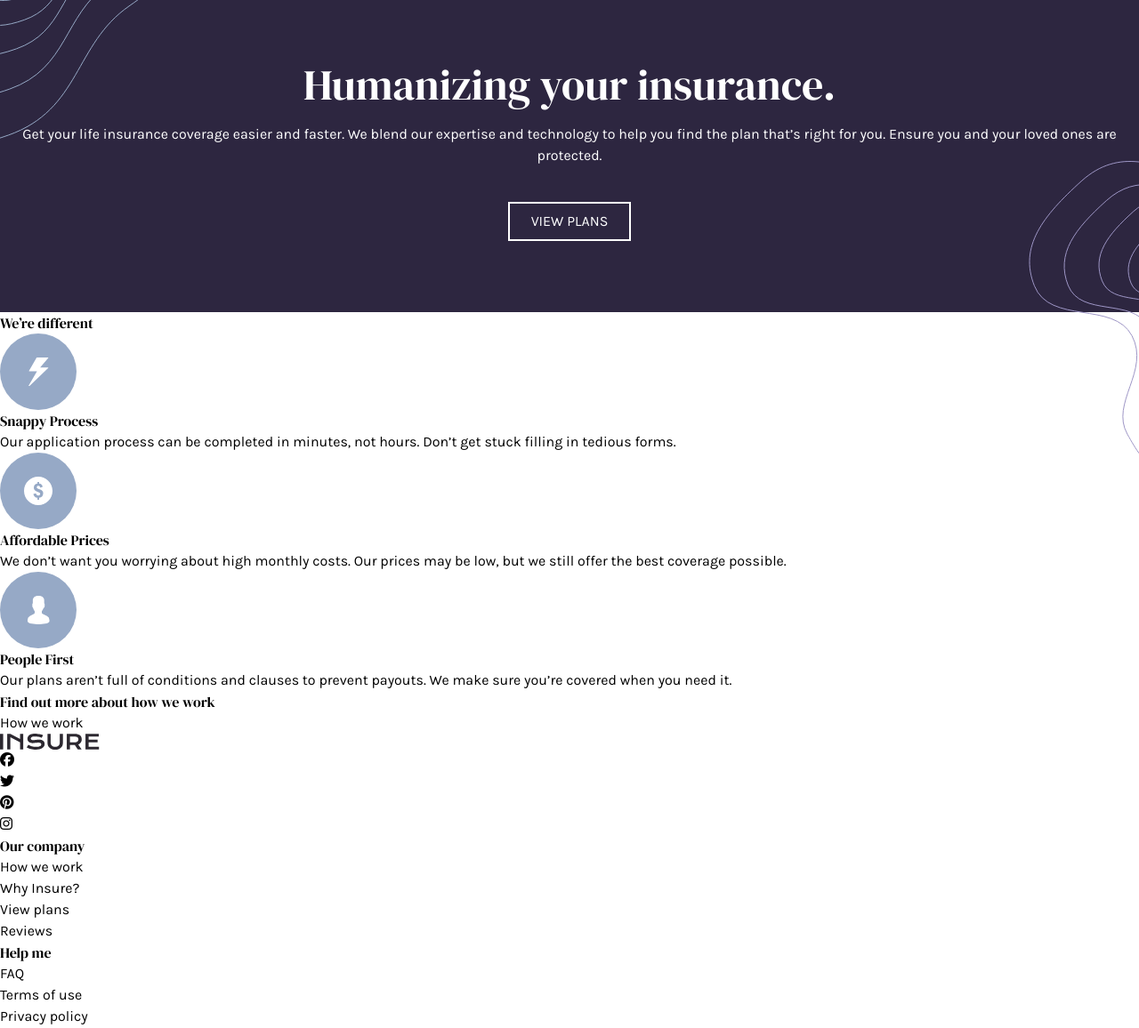
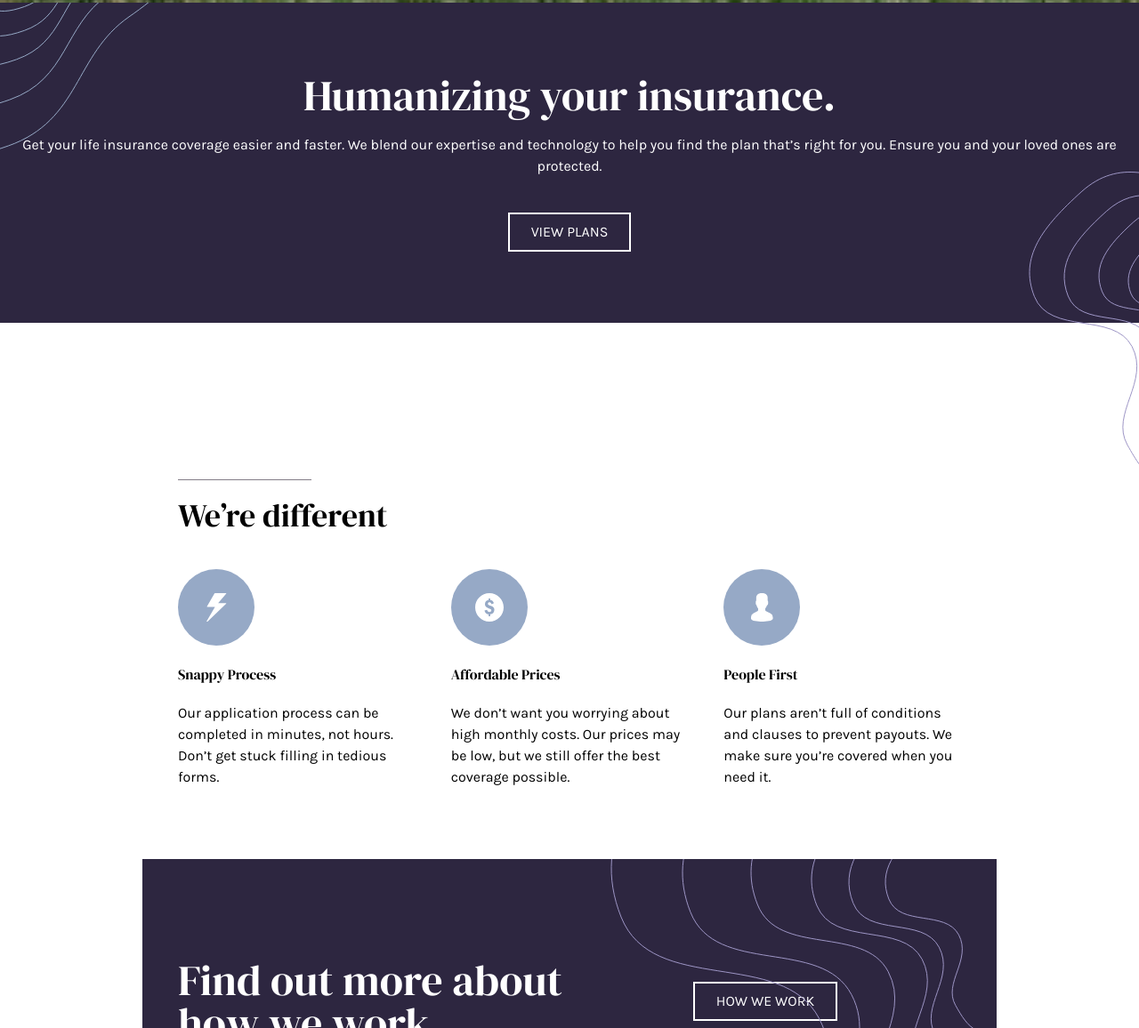
Before and after one commit to Etinofficial01/insure-landing-page, a plain HTML site: page index.html in a window 1280 px wide. Shown: the part 1644-2800 px from the top of the page at 89% size. Drawn offline with nearby package versions, Linux system fonts and the light colour scheme.

Commit message:
new changes

```diff
--- a/index.html
+++ b/index.html
@@ -14,21 +14,32 @@
 </head>
 <body>
 
-  <header class="flex items-center justify-between p-5">
+  <header class="relative flex items-center justify-between p-5 md:px-10 xl:mx-40">
     <div>
       <img src="./images/logo.svg" alt="insure logo">
     </div>
 
-    <div>
+    <nav
+      class="navbar hidden md:flex flex-col md:flex-row absolute md:relative top-0 right-0 bottom-0 left-0 bg-gray-900 md:bg-transparent h-screen md:h-auto items-center justify-center md:justify-between"
+      id="navbar">
+      <ul class="md:flex md:items-center md:space-x-6 text-white ">
+        <li class="my-3 text-center"><a href="#"class="text-white uppercase md:text-gray-700">How we work</a></li>
+        <li class="my-3 text-center"><a href="#" class="text-white uppercase md:text-gray-700">Blog</a></li>
+        <li class="my-3 text-center"><a href="#" class="text-white uppercase md:text-gray-700">Account</a></li>
+        <li class="my-3 mx-auto text-center border-2 border-white w-40 text-white py-2 px-6 uppercase cursor-pointer md:border-2 md:border-blue-950 hover:bg-blue-950 hover:text-white hover:border-white transition-colors duration-300"><a href="#" class="text-white uppercase md:text-gray-700 hover:text-white">View plans</a></li>
+
+        <li>
+          <img src="./images/bg-pattern-mobile-nav.svg" alt="" class="absolute right-0 bottom-5 w-full sm:hidden lg:hidden ">
+        </li>
+      </ul>
+    </nav>
+
+    <div id="menu-btn" class="cursor-pointer md:hidden">
       <img src="./images/icon-hamburger.svg" alt="humburger menu icon">
     </div>
   </header>
 
-  How we work
-  Blog
-  Account
-  View plans
-
+  <!--Section 1-->
   <section class="showcase ">
     <div>
       <img src="./images/image-intro-mobile.jpg" alt="intro-mobile" class="w-full">
@@ -50,52 +61,67 @@
     </div>
   </section>
 
-  <section class="grid-items items-center">
+  <!--Section 2-->
+  <section class="grid-items pt-44 pb-20 xl:mx-40">
 
-    <h2 class="">We’re different</h2>
+    <div class="underline mx-auto lg:mx-10"></div>
 
-    <div class="cards">
-      <div class="card">
-        <img src="./images/icon-snappy-process.svg" alt="snappy process icon">
-        <h3>Snappy Process</h3>
+    <h2 class="text-center text-4xl mt-5 mb-10 lg:text-left px-10">We’re different</h2>
+
+    <div class="cards grid grid-cols-1 gap-10 md:grid-cols-2 lg:grid-cols-3 lg:px-10">
+      <div class="card text-center px-10 lg:text-left lg:px-0">
+        <img src="./images/icon-snappy-process.svg" alt="snappy process icon" class="mx-auto block lg:ml-0">
+        <h3 class="my-5">Snappy Process</h3>
         <p>Our application process can be completed in minutes, not hours. Don’t get stuck filling in tedious forms.</p>
       </div>
 
-      <div class="card">
-        <img src="./images/icon-affordable-prices.svg" alt="affordable prices icon">
-        <h3>Affordable Prices</h3>
+      <div class="card text-center px-10 lg:text-left lg:px-0">
+        <img src="./images/icon-affordable-prices.svg" alt="affordable prices icon" class="mx-auto block lg:ml-0">
+        <h3 class="my-5">Affordable Prices</h3>
         <p>We don’t want you worrying about high monthly costs. Our prices may be low, but we still offer the best coverage possible.</p>
       </div>
 
-      <div class="card">
-        <img src="./images/icon-people-first.svg" alt="people first icon">
-        <h3>People First</h3>
+      <div class="card text-center px-10 lg:text-left lg:px-0">
+        <img src="./images/icon-people-first.svg" alt="people first icon" class="mx-auto block lg:ml-0">
+        <h3 class="my-5">People First</h3>
         <p>Our plans aren’t full of conditions and clauses to prevent payouts. We make sure you’re covered when you need it.</p>
       </div>
     </div>
 
   </section>
 
-  <section>
-    <div>
-      <h3>Find out more about how we work</h3>
-      <button>How we work</button>
+
+  <!--Section 3-->
+  <section class="showcase-inner  mx-5 lg:hidden">
+    <div class=" text-center py-20 relative">
+      <h3 class="text-white text-4xl px-10">Find out more about how we work</h3>
+      <button class="border-2 border-white text-white py-2 px-6 uppercase cursor-pointer mt-5 mx-auto">How we work</button>
+      <img src="./images/bg-pattern-how-we-work-mobile.svg" alt="bg-pattern-how-we-work-mobile" class="absolute top-0 right-0 w-40">
+    </div>
+  </section>
+
+  <!--How we work = Desktop-->
+  <section class="relative showcase-inner hidden lg:block lg:py-28 lg:mx-10 xl:mx-40">
+    <img src="./images/bg-pattern-how-we-work-desktop.svg" alt="" class="absolute top-0 right-0 ">
+    <div class="px-10 flex items-center justify-between">
+      <h3 class="text-white text-5xl w-1/2">Find out more about how we work</h3>
+      <button class="border-2 border-white text-white py-2 px-6 uppercase cursor-pointer mx-auto">How we work</button>
     </div>
   </section>
 
 
-  <footer>
-
-    <div>
+  <footer class="py-20 text-center bg-gray-100 pt-10 pb-20 mt-20 relative ">
+    <img src="./images/bg-pattern-footer-mobile.svg" alt="" class="absolute top-0 right-0 w-full">
+    <div class="pt-36 sm:pt-0">
       <div>
-      <img src="./images/logo.svg" alt="insure logo">
+      <img src="./images/logo.svg" alt="insure logo" class="block mx-auto">
     </div>
 
-    <ul>
-      <li><i class="fab fa-facebook"></i></li>
-      <li><i class="fab fa-twitter"></i></li>
-      <li><i class="fab fa-pinterest"></i></li>
-      <li><i class="fab fa-instagram"></i></li>
+    <ul class="flex justify-center items-center space-x-4 mt-5 mb-5 border-b border-gray-600 mx-5 pb-5">
+      <li class="text-gray-600 text-2xl cursor-pointer"><i class="fab fa-facebook"></i></li>
+      <li class="text-gray-600 text-2xl cursor-pointer"><i class="fab fa-twitter"></i></li>
+      <li class="text-gray-600 text-2xl cursor-pointer"><i class="fab fa-pinterest"></i></li>
+      <li class="text-gray-600 text-2xl cursor-pointer"><i class="fab fa-instagram"></i></li>
     </ul>
     </div>
 
@@ -142,6 +168,6 @@
     </div>
   </footer>
 
-
+  <script src="script.js"></script>
 </body>
 </html>
--- /dev/null
+++ b/script.js
@@ -0,0 +1,6 @@
+const navBar = document.getElementById("navbar");
+const menuBtn = document.getElementById("menu-btn");
+
+menuBtn.addEventListener("click", () => {
+    navBar.classList.toggle("open");
+})
--- a/style.css
+++ b/style.css
@@ -1,14 +1,43 @@
 @import url('https://fonts.googleapis.com/css2?family=DM+Serif+Display:ital@0;1&display=swap');
 @import url('https://fonts.googleapis.com/css2?family=DM+Serif+Display:ital@0;1&family=Karla:ital,wght@0,200..800;1,200..800&display=swap');
 
-
+:root {
+    --blue-950: hsl(256, 26%, 20%);
+    --blue-500: hsl(216, 30%, 68%);
+    --gray-950: hsl(270, 9%, 17%);
+    --gray-700: hsl(273, 4%, 51%);
+    --gray-50: hsl(0, 0%, 98%);
+}
 h1,h2,h3,h4,h5,h6 {
     font-family: "DM Serif Display", serif;
 }
 body{
     font-family: "Karla", sans-serif;
 }
-
+.desktop-nav{
+    color: var(--gray-700);
+}
+.navbar.open{
+    display: block;
+}
 .showcase-inner{
     background-color: hsl(256, 26%, 20%);
 }
+
+.underline{
+    background-color: hsl(273, 4%, 51%);
+    width: 150px;
+    height: 1px;
+}
+
+footer h3{
+    margin: 20px 0;
+    text-transform: uppercase;
+    color: hsl(273, 4%, 51%);
+}
+footer ul li a {
+    text-transform: uppercase;
+    font-weight: 600;
+    font-size: 0.8rem;
+    margin-block: 1px;
+}
```
